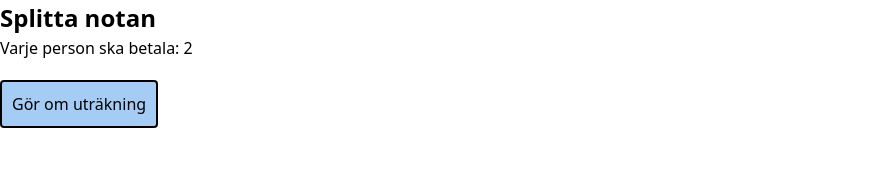
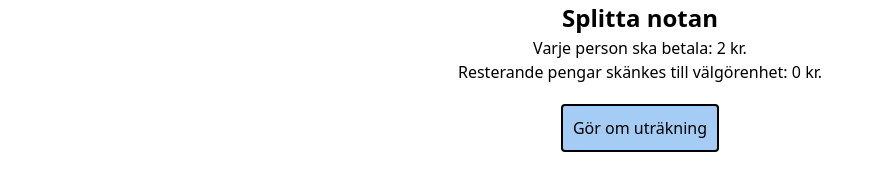
Before and after one commit to Snudde/Splitthenote, a plain HTML site: page index.html in a window 1280 px wide. Both pictures are taken after typing "5", "5", "5" into the empty fields and a click on the input "Beräkna". Shown: the whole page, without its empty margins (0-884 px from the left). Drawn offline with Linux system fonts and the light colour scheme.

Commit message:
Finished project

```diff
--- a/index.html
+++ b/index.html
@@ -12,18 +12,22 @@
       <h1>Split the note</h1>
       <form id="form">
         <label for="friends">Antal vänner</label>
-        <input type="number" id="friends" name="friends" />
+        <input type="number" id="friends" name="friends" required />
         <label for="billsum">Totalsumma</label>
-        <input type="number" id="billsum" name="billsum" />
+        <input type="number" id="billsum" name="billsum" required />
         <label for="tips">Dricks</label>
-        <input type="number" id="tips" name="tips" />
+        <input type="number" id="tips" name="tips" required />
         <input id="btn" type="submit" value="Beräkna" />
       </form>
     </div>
 
     <div id="result-container" class="hidden">
       <h2>Splitta notan</h2>
-      <p>Varje person ska betala: <span id="result"></span></p>
+      <p>Varje person ska betala: <span id="result"></span> kr.</p>
+      <p>
+        Resterande pengar skänkes till välgörenhet:
+        <span id="charity"></span> kr.
+      </p>
       <button id="reset-btn">Gör om uträkning</button>
     </div>
   </body>
--- a/script.js
+++ b/script.js
@@ -6,6 +6,7 @@ const tips = document.getElementById("tips");
 const button = document.getElementById("btn");
 
 const result = document.getElementById("result");
+const charityAmount = document.getElementById("charity");
 
 const mainView = document.getElementById("form-container");
 const resultView = document.getElementById("result-container");
@@ -16,7 +17,18 @@ function calculateResult(e) {
     (parseInt(billSum.value) + parseInt(tips.value)) /
       parseInt(numOfFriends.value)
   );
+
+  const preCharity =
+    (parseInt(billSum.value) + parseInt(tips.value)) /
+    parseInt(numOfFriends.value);
+  console.log(preCharity);
+
   result.innerText = finalResult;
+
+  const charity = finalResult - preCharity;
+  console.log(charity);
+
+  charityAmount.innerText = charity;
 
   mainView.classList.add("hidden");
   mainView.classList.remove("active");
--- a/style.css
+++ b/style.css
@@ -96,3 +96,10 @@ form {
   border-radius: 4px;
   margin-top: 20px;
 }
+
+#result-container {
+  display: flex;
+  flex-direction: column;
+  justify-content: center;
+  align-items: center;
+}
```
